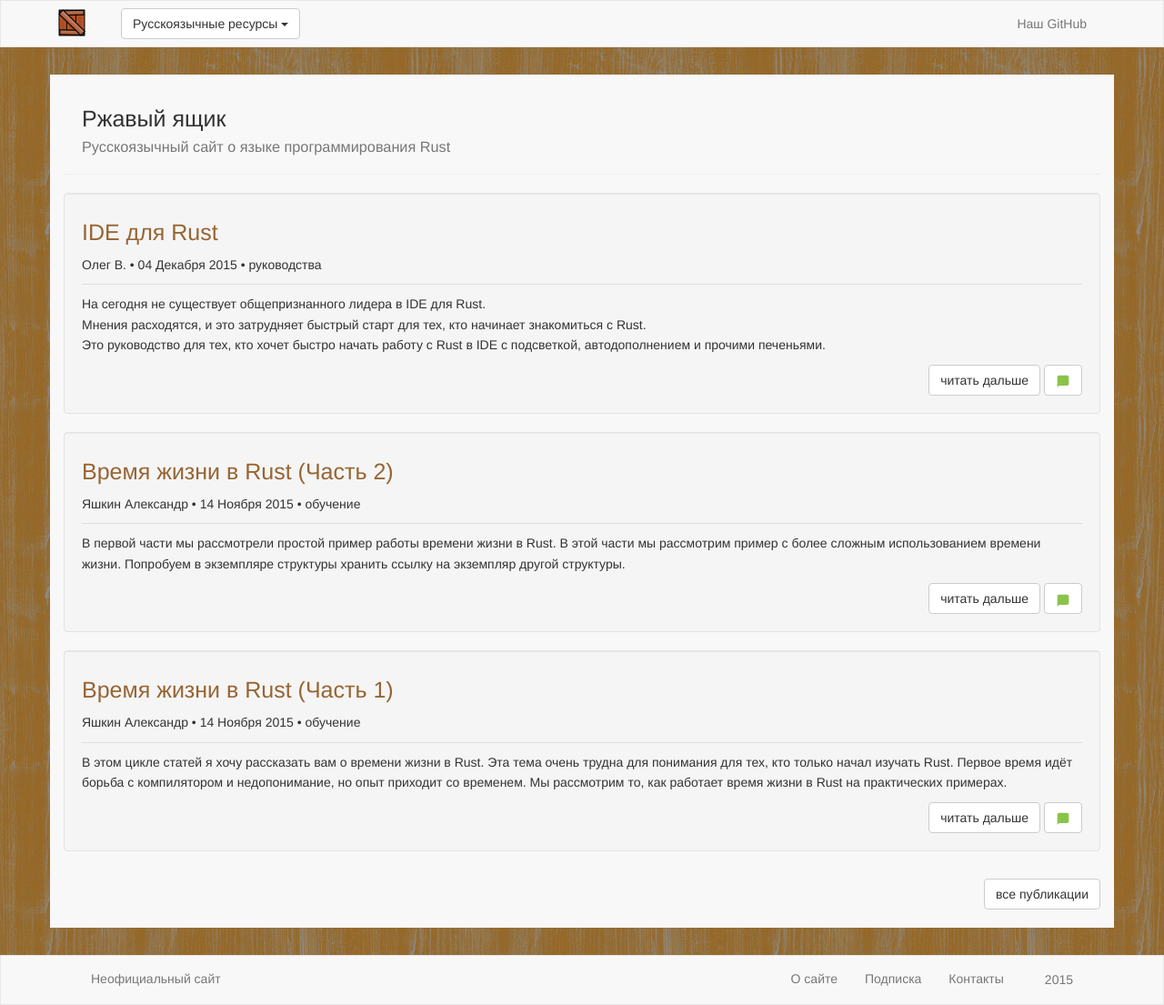
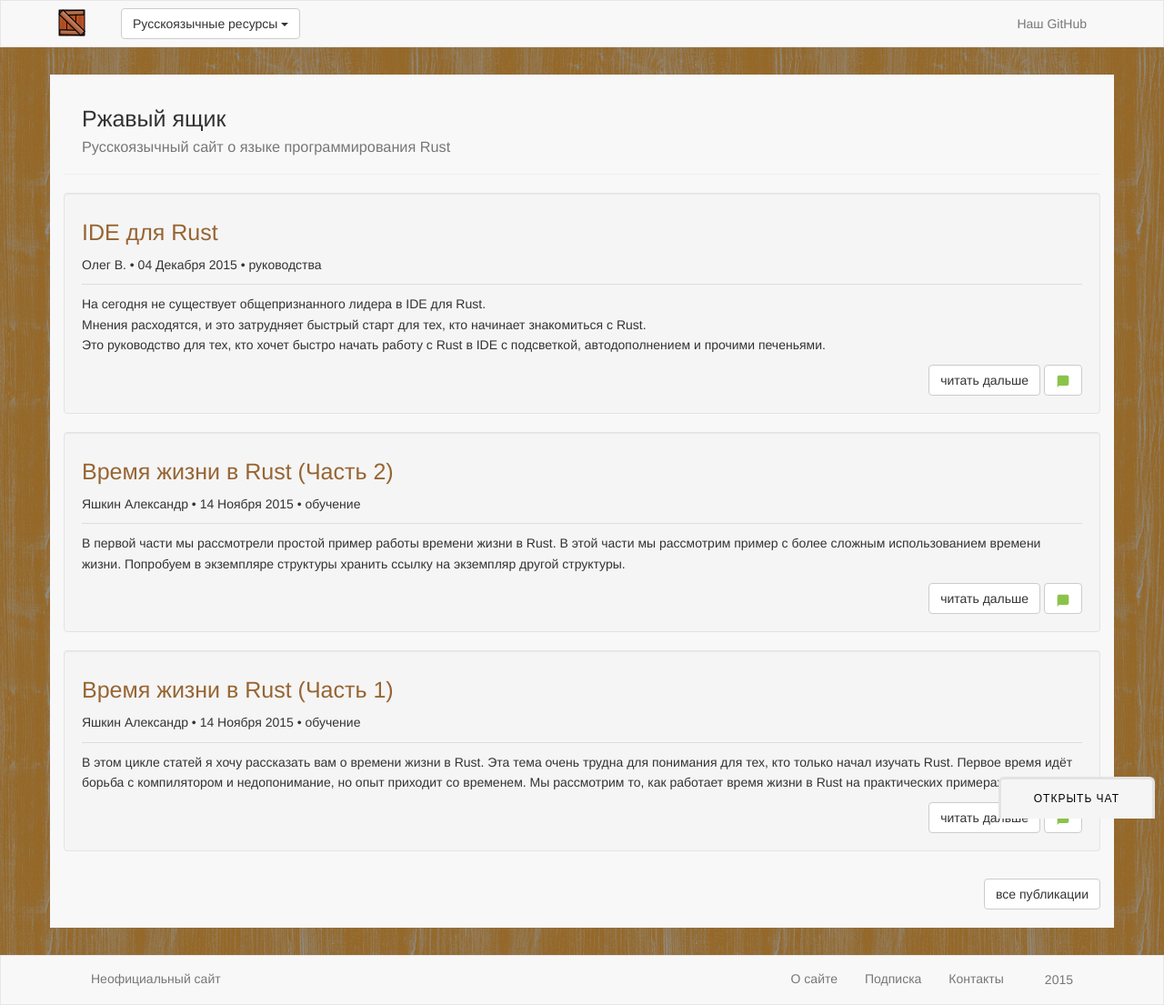
Before and after one commit to rust-lang-ru/rustycrate.ru, a Jekyll site: the page built from index.html, in a window 1280 px wide. Shown: the whole page at 91% size. Built offline with Jekyll 4.4.1, drawn with Linux system fonts in a browser that asks for light colours; nearby versions of some CDN libraries; Markdown is read by kramdown in place of the engine named in the settings; comment, search, counter and statistics services are not loaded.

Commit message:
Добавляем Gitter Sidecar
Close #14

```diff
--- a/_includes/footer.html
+++ b/_includes/footer.html
@@ -22,8 +22,18 @@
             </ul>
         </div>
     </div>
+    <div class="gitter-button">Открыть чат</div>
 </nav>
 <!-- jQuery (necessary for Bootstrap's JavaScript plugins) -->
 <script src="https://ajax.googleapis.com/ajax/libs/jquery/1.11.3/jquery.min.js"></script>
 <!-- Include all compiled plugins (below), or include individual files as needed -->
 <script src="/js/bootstrap.min.js"></script>
+<!-- Gitter Sidecar -->
+<script>
+  ((window.gitter = {}).chat = {}).options = {
+    room: 'ruRust/general',
+    activationElement: '.gitter-button',
+    preload: true
+  };
+</script>
+<script src="https://sidecar.gitter.im/dist/sidecar.v1.js" async defer></script>
--- a/_sass/style.scss
+++ b/_sass/style.scss
@@ -118,3 +118,47 @@ h1#post-title {
 .all-posts {
     margin-bottom: 20px;
 }
+
+.gitter-button {
+    background-color: #f5f5f5;
+    border: 3px solid #e3e3e3;
+    border-bottom-color: #FFF;
+    border-bottom-style: none;
+    border-bottom-width: 0px;
+    border-image-outset: 0 0 0 0;
+    border-image-repeat: stretch stretch;
+    border-image-slice: 100% 100% 100% 100%;
+    border-image-source: none;
+    border-image-width: 1 1 1 1;
+    border-top-left-radius: 6px;
+    border-top-right-radius: 6px;
+    bottom: 0px;
+    box-sizing: border-box;
+    color: #000;
+    cursor: pointer;
+    font-family: sans-serif;
+    font-size: 12px;
+    letter-spacing: 1px;
+    line-height: 19.4167px;
+    padding-bottom: 12px;
+    padding-left: 36px;
+    padding-right: 36px;
+    padding-top: 12px;
+    position: fixed;
+    right: 10px;
+    text-align: center;
+    text-decoration: none;
+    text-decoration-color: #FFF;
+    text-decoration-line: none;
+    text-decoration-style: solid;
+    text-transform: uppercase;
+    transition-delay: 0s;
+    transition-duration: 0.3s;
+    transition-property: all;
+    transition-timing-function: cubic-bezier(0.25, 0.1, 0.25, 1);
+    z-index: 100;
+    -moz-border-bottom-colors: none;
+    -moz-border-left-colors: none;
+    -moz-border-right-colors: none;
+    -moz-border-top-colors: none;
+}
```
